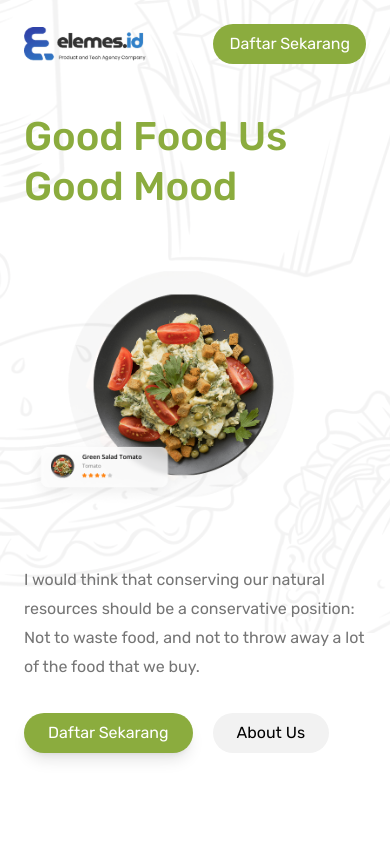
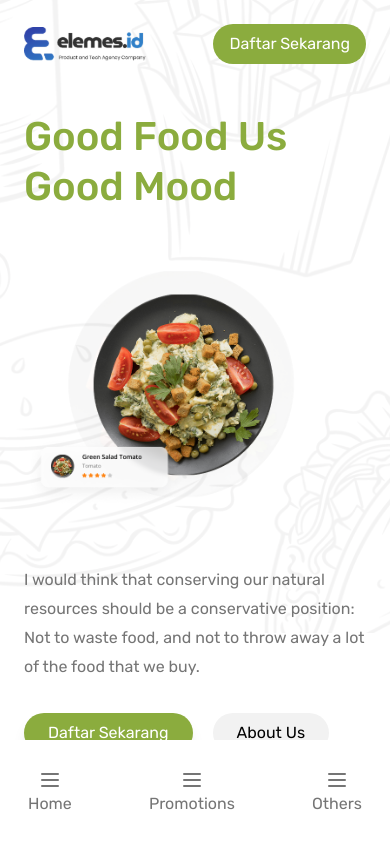
Before and after one commit to Imamhari/frontendtest-elemesid, a Next.js app: page / in a window 390 px wide. Shown: the top 844 px of the page. Built offline with nearby package versions, Linux system fonts and the light colour scheme.

Commit message:
footer mobile ok

```diff
--- a/src/app/component/Carousel.jsx
+++ b/src/app/component/Carousel.jsx
@@ -48,7 +48,7 @@ function Carousel() {
 
   return (
     <section className="flex flex-col">
-      <div className="flex justify-center overflow-hidden w-[1333px] h-[215px] p-[10px] gap-5">
+      <div className="flex justify-center overflow-hidden max-w-screen xl xl:max-w-screen-2xl  w-[1333px] h-[215px] p-[10px] gap-5">
         {items.map((item, index) => (
           <div
             key={index}
--- a/src/app/landing/Footer.jsx
+++ b/src/app/landing/Footer.jsx
@@ -1,10 +1,11 @@
-import { Mail, Phone, Instagram } from "lucide-react";
+import { Mail, Phone, Instagram, Menu } from "lucide-react";
 import Image from "next/image";
 
 function Footer() {
   return (
+    <>
       <section className="hidden xl:block">
-      <div className="flex justify-between p-6 w-[1470px] h-[423px] gap-4 border rounded-xl bg-[#F9FFF6] p-20">
+        <div className="flex justify-between w-[1470px] h-[423px] gap-4 border rounded-xl bg-[#F9FFF6] p-20">
           <div className="flex flex-col w-[335px] h-[127px] gap-5 ">
             <Image
               src="/assets/logo.png"
@@ -15,7 +16,8 @@ function Footer() {
             />
             <p className="font-normal text-[14px] leading-[20px] tracking-[0%] text-[#757575]">
               Jl. Prof. DR. Satrio No.7, RT.3/RW.3, Karet Kuningan, Kecamatan
-            Setiabudi, Kota Jakarta Selatan, Daerah Khusus Ibukota Jakarta 12950
+              Setiabudi, Kota Jakarta Selatan, Daerah Khusus Ibukota Jakarta
+              12950
             </p>
             <div className="flex gap-[32px]">
               <div className="text-[#8BAC3E] hover:text-white hover:bg-[#8BAC3E] bg-[40px] rounded-full w-[40px] h-[40px] flex justify-center items-center cursor-pointer transition duration-500">
@@ -45,7 +47,9 @@ function Footer() {
           </div>
           <div className="flex flex-col text-[#757575] gap-4">
             <h5 className="text-black text-lg mb-5">Newsletter</h5>
-          <p>Get now free 50% discount for alll products on your first order</p>
+            <p>
+              Get now free 50% discount for alll products on your first order
+            </p>
             <div className="flex">
               <input
                 type="text"
@@ -57,11 +61,11 @@ function Footer() {
               </button>
             </div>
             <div className="flex gap-2">
-            <Mail className="text-[#8BAC3E]"/>
+              <Mail className="text-[#8BAC3E]" />
               <p>elemesid@gmail.com</p>
             </div>
             <div className="flex gap-2">
-          <Phone className="text-[#8BAC3E]"/>
+              <Phone className="text-[#8BAC3E]" />
               <p>0888 1111 2222</p>
             </div>
           </div>
@@ -70,6 +74,21 @@ function Footer() {
           © 2021 ELEMES ID. ALL RIGHTS RESERVED
         </p>
       </section>
+      <div className="text-[#757575] flex justify-between  xl:hidden fixed bottom-0 w-screen p-7 bg-white ">
+        <button className="flex flex-col items-center">
+          <Menu />
+          <p>Home</p>
+        </button>
+        <button className="flex flex-col items-center">
+          <Menu />
+          <p>Promotions</p>
+        </button>
+        <button className="flex flex-col items-center">
+          <Menu />
+          <p>Others</p>
+        </button>
+      </div>
+    </>
   );
 }
 
```
Lines whose indentation alone changed are shown as unchanged.
